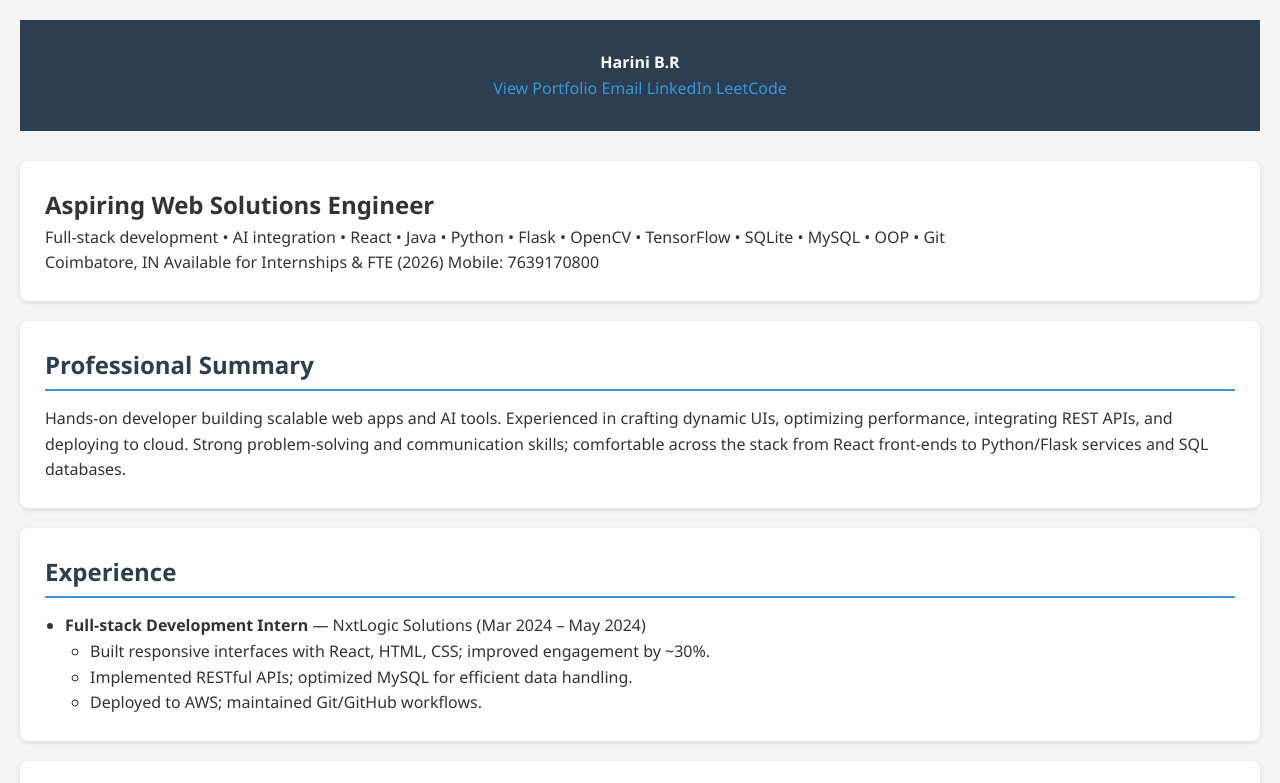
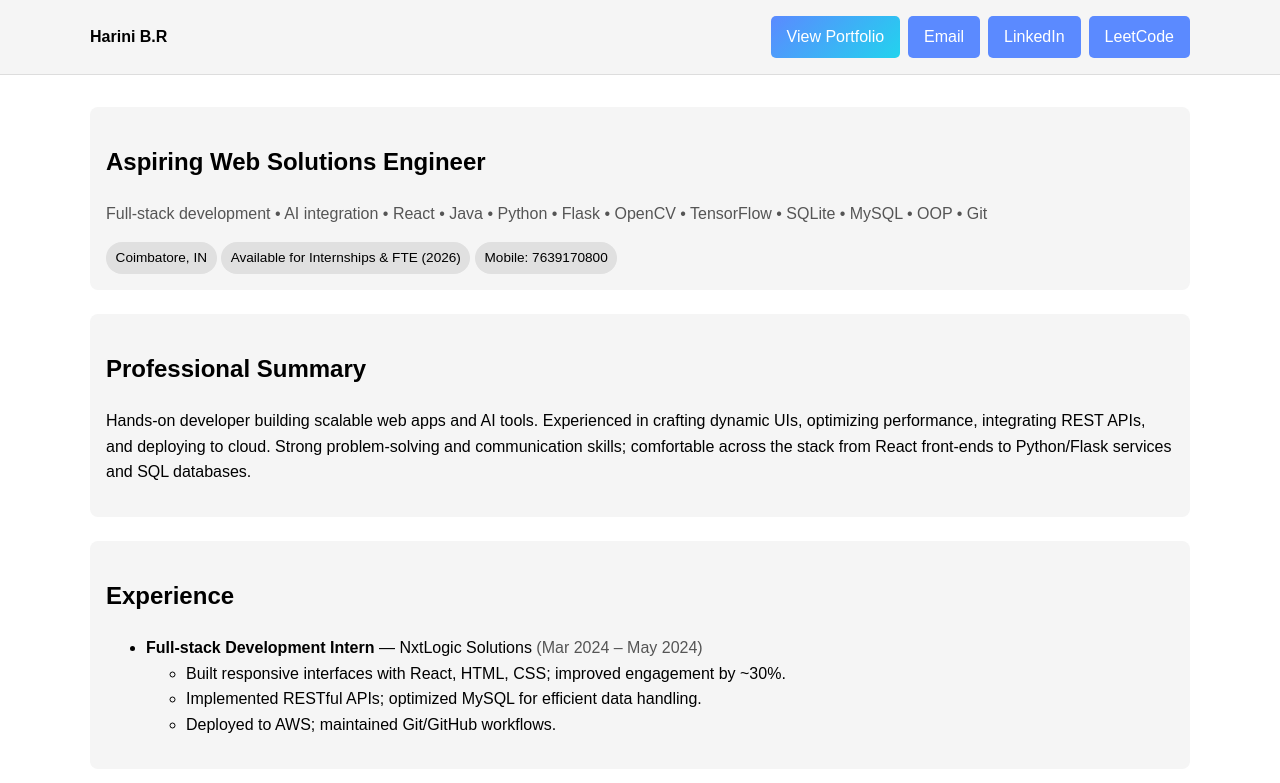
Before and after one commit to harnxxxxxx/portfolio-website, a plain HTML site: page index.html in a window 1280 px wide. Shown: the top 783 px of the page. Drawn offline with Linux system fonts and the light colour scheme.

Commit message:
Update style.css
updated the style sheet

```diff
--- a/style.css
+++ b/style.css
@@ -1,79 +1,48 @@
-
-* {
-  margin: 0;
-  padding: 0;
-  box-sizing: border-box;
+/* style.css */
+:root{
+  --bg: #ffffff;
+  --card: #f5f5f5;
+  --muted: #555555;
+  --text: #000000;
+  --brand: #5b8aff;
+  --brand-2: #22d3ee;
+  --ring: rgba(91,138,255,.45);
 }
-
-body {
-  font-family: 'Segoe UI', Tahoma, Geneva, Verdana, sans-serif;
-  line-height: 1.6;
-  background-color: #f4f4f4;
-  color: #333;
-  padding: 20px;
+body{
+  margin:0; font-family: Arial, sans-serif;
+  background: var(--bg);
+  color:var(--text);
+  line-height:1.6;
 }
-
-/* Header */
-header {
-  background-color: #2c3e50;
-  color: #fff;
-  text-align: center;
-  padding: 30px 0;
-  margin-bottom: 30px;
+a{color:var(--brand); text-decoration:none}
+a:hover{text-decoration:underline}
+header{
+  background: var(--card);
+  border-bottom: 1px solid #ddd;
+  padding: 1rem;
 }
-
-header h1 {
-  font-size: 2.5em;
-  margin-bottom: 10px;
+.nav{max-width:1100px; margin:auto; display:flex; justify-content:space-between; align-items:center;}
+.cta-wrap{display:flex; gap:.5rem;}
+.btn{
+  background: var(--brand);
+  color:#fff;
+  padding:.5rem 1rem;
+  border-radius:5px;
+  text-decoration:none;
 }
-
-header p {
-  font-size: 1.2em;
-  font-weight: 300;
+.btn.primary{
+  background: linear-gradient(135deg, var(--brand), var(--brand-2));
+  color:#fff;
 }
-
-/* Section Styling */
-section {
-  background-color: #fff;
-  padding: 25px;
-  margin-bottom: 20px;
-  border-radius: 8px;
-  box-shadow: 0 2px 5px rgba(0,0,0,0.1);
+main{max-width:1100px; margin: 2rem auto; padding:0 1rem;}
+.card{background:var(--card); padding:1rem; border-radius:8px; margin-bottom:1.5rem;}
+.grid{display:grid; grid-template-columns:1fr; gap:1rem;}
+@media(min-width:768px){
+  .grid{grid-template-columns:1fr 1fr;}
 }
-
-section h2 {
-  color: #2c3e50;
-  margin-bottom: 15px;
-  border-bottom: 2px solid #3498db;
-  padding-bottom: 5px;
-}
-
-ul {
-  list-style: disc;
-  padding-left: 20px;
-}
-
-ul ul {
-  list-style: circle;
-  padding-left: 25px;
-}
-
-/* Links */
-a {
-  color: #3498db;
-  text-decoration: none;
-}
-
-a:hover {
-  text-decoration: underline;
-}
-
-/* Footer */
-footer {
-  text-align: center;
-  margin-top: 30px;
-  padding: 15px;
-  font-size: 0.95em;
-  background-color: #ecf0f1;
-  border-radius: 8px;
-}
+.skills{display:flex; flex-wrap:wrap; gap:.5rem;}
+.pill{display:inline-block; padding:.3rem .6rem; background:#e0e0e0; border-radius:20px; font-size:.85rem;}
+.subtitle{color:var(--muted);}
+.muted{color:var(--muted);}
+.tags{margin-top:.5rem;}
+footer{text-align:center; padding:1rem; color:var(--muted);}
```
